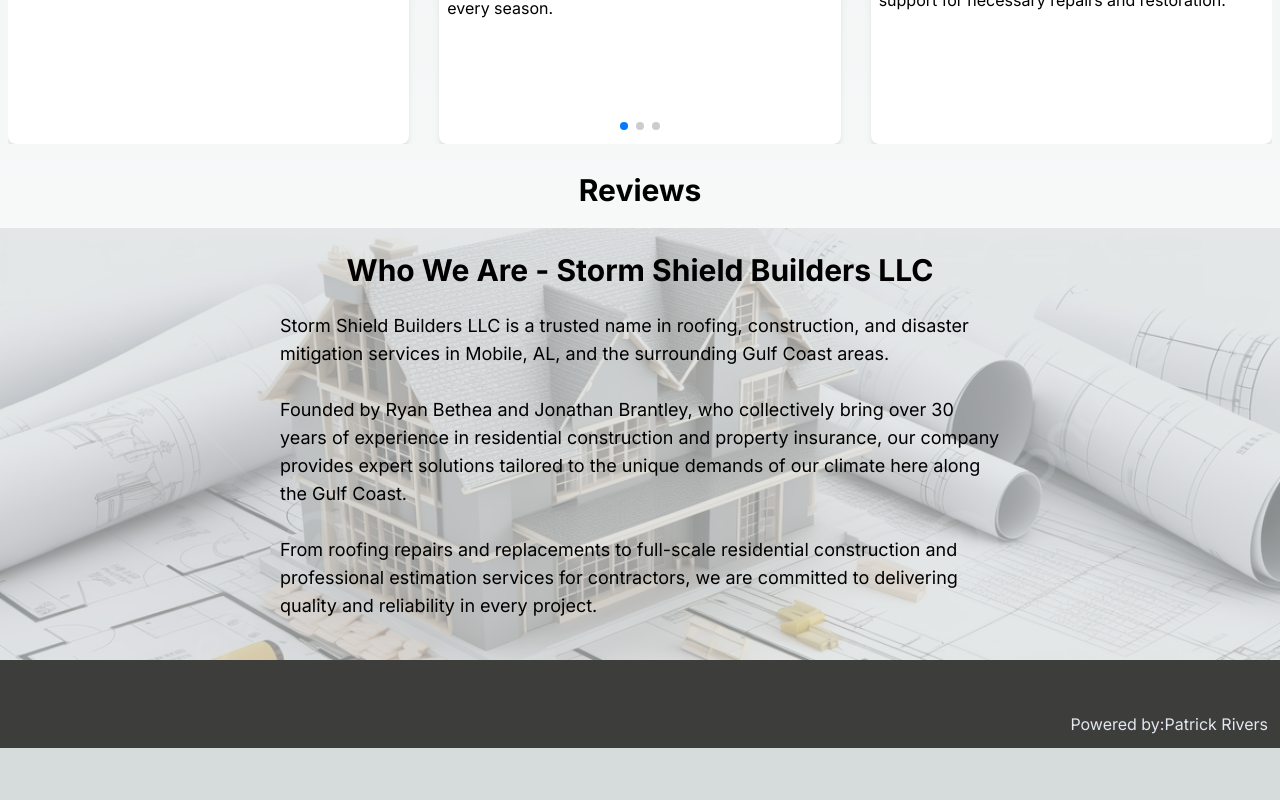
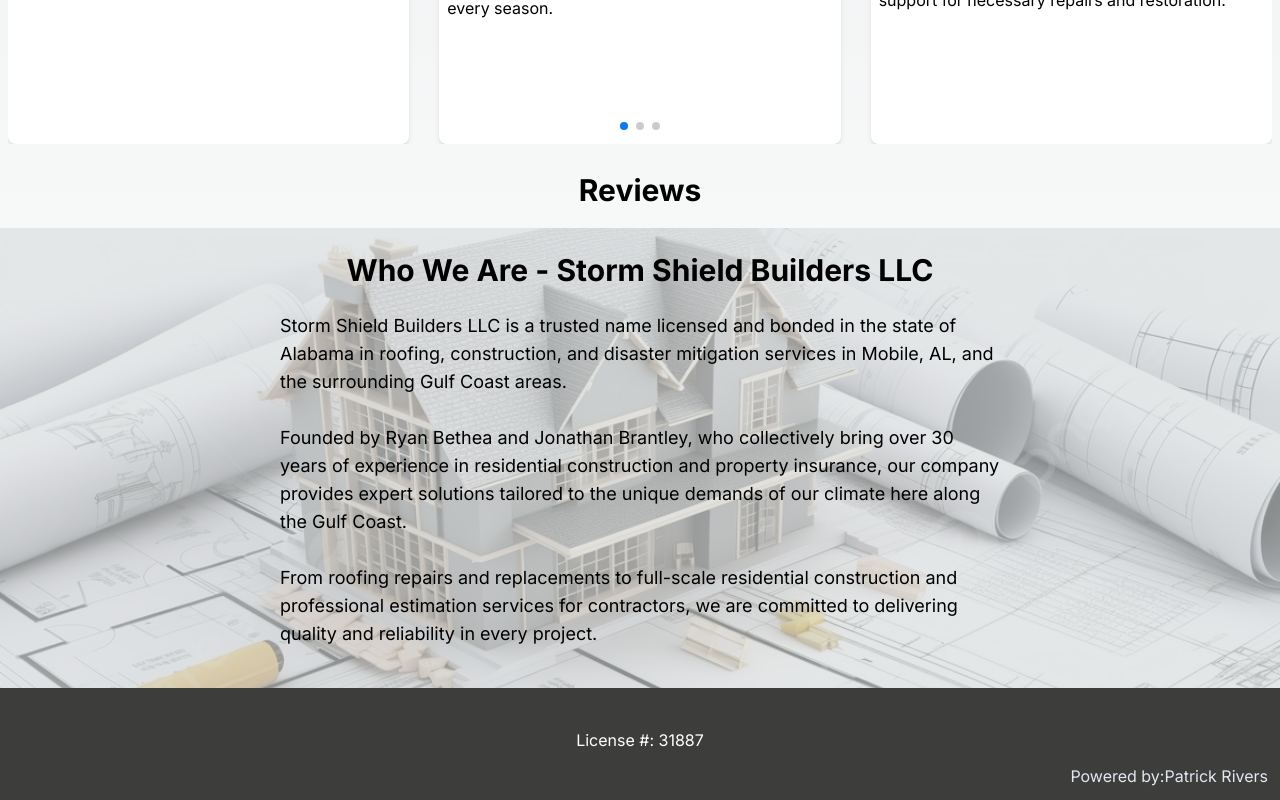
Before and after one commit to PRivers251/RidgeProsConstruction, a Next.js app: page / in a window 1280 px wide. Shown: the part 2156-2956 px from the top of the page. Before the commit the page ends 2904 px from the top, so only its background shows below. Built offline with nearby package versions, Linux system fonts and the light colour scheme.

Commit message:
Added license number

```diff
--- a/src/app/home/components/AboutUs.js
+++ b/src/app/home/components/AboutUs.js
@@ -11,7 +11,7 @@ export default function AboutUs(){
 
             <div className="aboutUsContentContainer">
                 <p>
-                    Storm Shield Builders LLC is a trusted name in roofing, construction, and disaster mitigation services in Mobile, AL, and the
+                    Storm Shield Builders LLC is a trusted name licensed and bonded in the state of Alabama in roofing, construction, and disaster mitigation services in Mobile, AL, and the
                     surrounding Gulf Coast areas.
                 </p>
                 <br/>
--- a/src/components/layout/footer/Footer.css
+++ b/src/components/layout/footer/Footer.css
@@ -12,3 +12,7 @@
   .footer .signature {
     @apply flex p-3 justify-end items-end text-slate-200;
   }
+
+  .licenseNumberSection {
+    @apply m-auto text-white;
+  }
--- a/src/components/layout/footer/Footer.js
+++ b/src/components/layout/footer/Footer.js
@@ -16,6 +16,10 @@ export default function Footer(){
             </ul>
             </div>
 
+            <div className='licenseNumberSection'>
+                License #: 31887
+            </div>
+
             <div className="signature">
                 <p>Powered by:
                 <a href="https://www.github.com/privers251"
```
